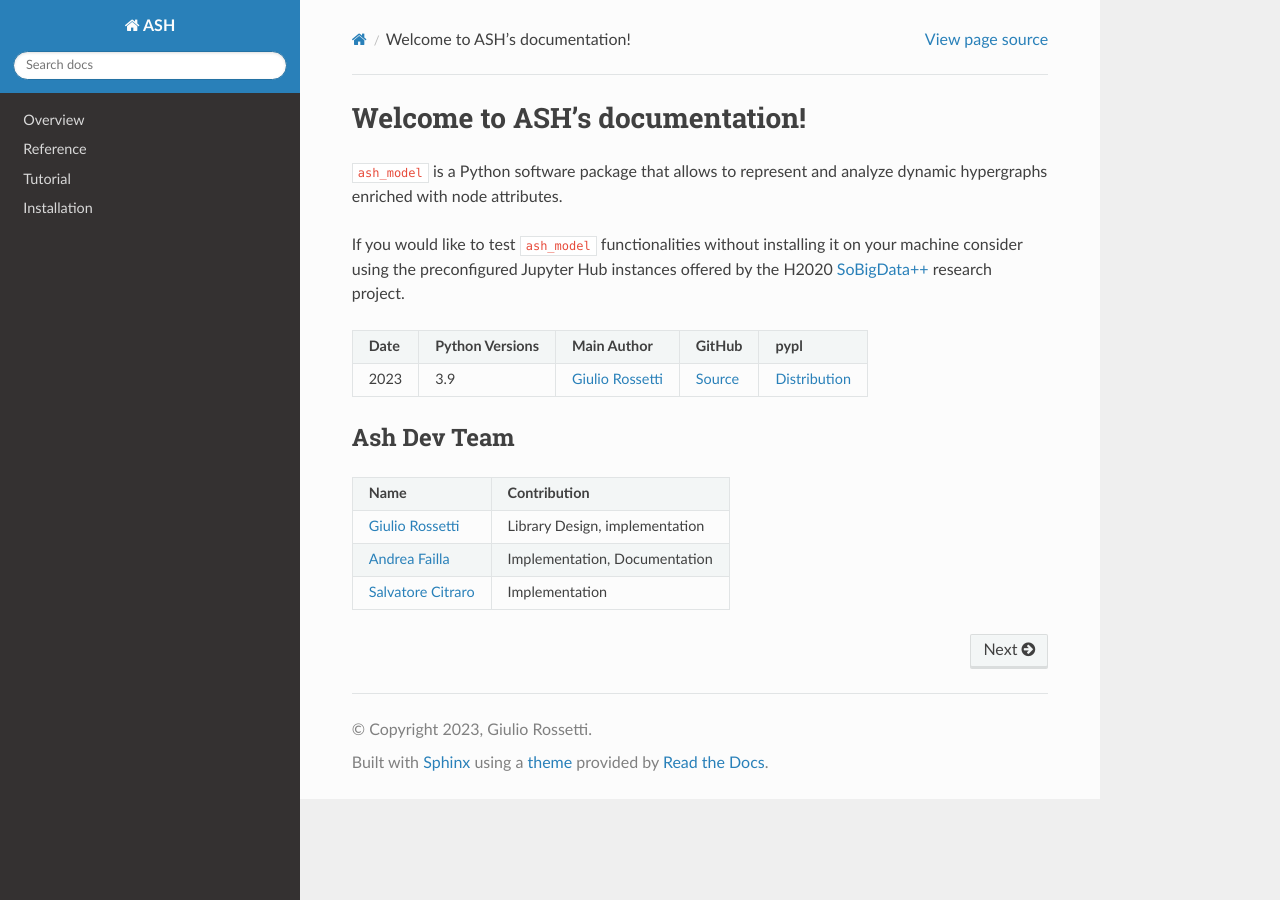
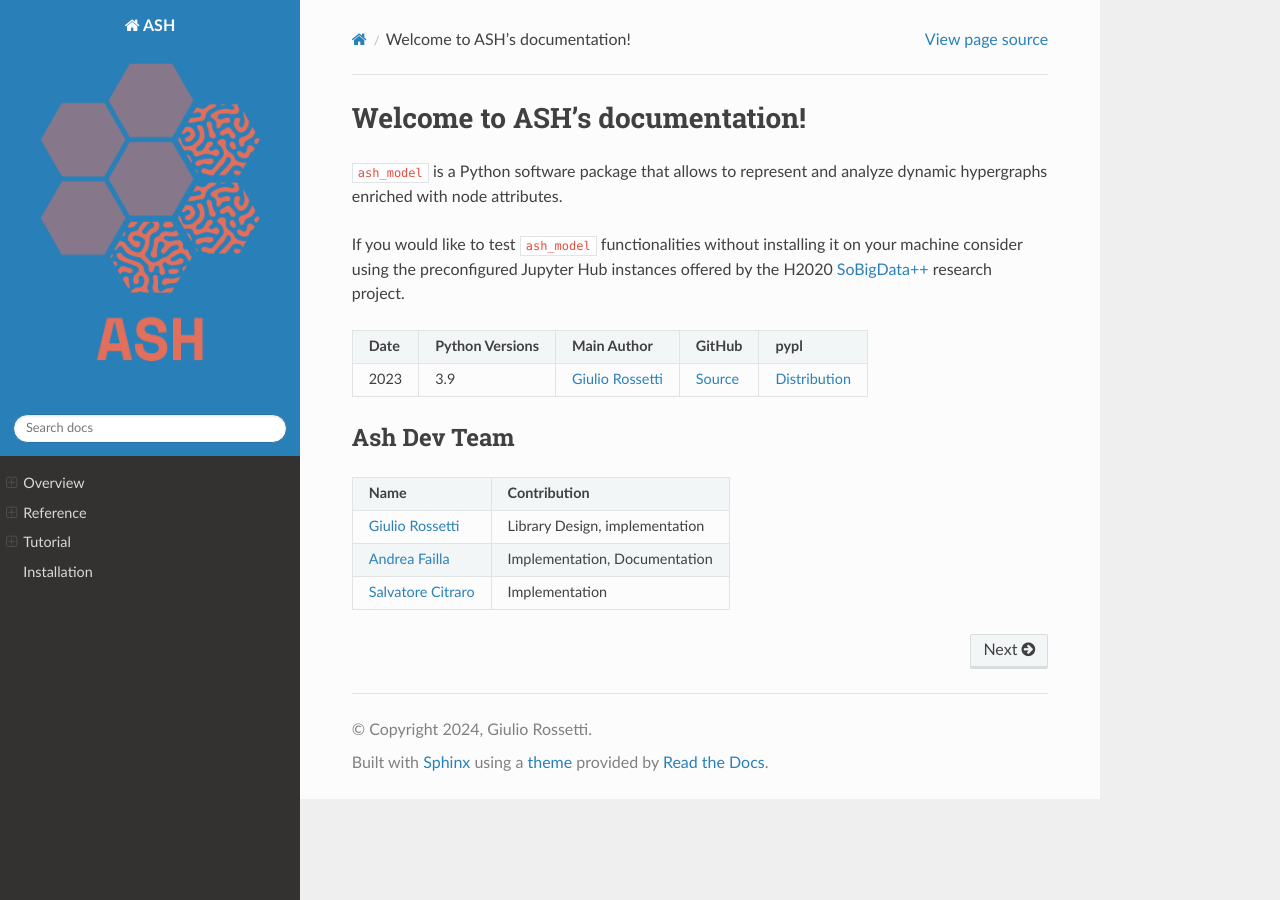
Before and after one commit to GiulioRossetti/ASH, a Sphinx documentation site: the page built from docs/index.rst, in a window 1280 px wide. Built offline with Sphinx 7.4.7 and the Read the Docs theme 2.0.0, drawn with Linux system fonts in a browser that asks for light colours; the version number is read from the project's files by our own code; some of the changed lines change nothing that is shown.

Commit message:
:art: logo 2024

```diff
--- a/docs/conf.py
+++ b/docs/conf.py
@@ -12,18 +12,36 @@
 #
 import os
 import sys
-from mock import Mock as MagicMock
+
 import sphinx_rtd_theme
 
+sys.path.append(os.path.join(os.path.dirname(__file__), ".."))
+try:
+    from ash_model import __version__
+except ImportError:
+    __version__ = u'0.1.0'
 
-class Mock(MagicMock):
-    @classmethod
-    def __getattr__(cls, name):
-        return MagicMock()
+html_theme = "sphinx_rtd_theme"
+html_theme_path = [sphinx_rtd_theme.get_html_theme_path()]
 
+version = __version__
+# The full version, including alpha/beta/rc tags.
+release = version
 
-MOCK_MODULES = [
-    "numpy",
+html_theme_options = {
+    "collapse_navigation": False,
+    "display_version": False,
+    "navigation_depth": 3,
+}
+
+# -- Project information -----------------------------------------------------
+
+project = "ASH"
+copyright = "2024, Giulio Rossetti"
+author = "Giulio Rossetti, Andrea Failla, Salvatore Citraro"
+
+autodoc_mock_imports = [
+     "numpy",
     "halp.undirected_hypergraph",
     "halp.utilities.undirected_matrices",
     "matplotlib.pyplot",
@@ -37,21 +55,7 @@ MOCK_MODULES = [
     "tqdm",
     "seaborn",
     "pandas",
-
 ]
-sys.modules.update((mod_name, Mock()) for mod_name in MOCK_MODULES)
-
-
-sys.path.insert(0, os.path.abspath('../'))
-
-# -- Project information -----------------------------------------------------
-
-project = 'ASH'
-copyright = '2023, Giulio Rossetti'
-author = 'Giulio Rossetti, Andrea Failla, Salvatore Citraro'
-
-# The full version, including alpha/beta/rc tags
-release = '0.1.0'
 
 # -- General configuration ---------------------------------------------------
 
@@ -61,29 +65,34 @@ release = '0.1.0'
 extensions = [
     "sphinx.ext.mathjax",
     "sphinx.ext.githubpages",
-    'sphinx.ext.autodoc',
-    'sphinx.ext.autosummary',
+    "sphinx.ext.autodoc",
+    "sphinx.ext.autosummary",
 ]
 
+
 # Add any paths that contain templates here, relative to this directory.
-templates_path = ['_templates']
+templates_path = ["_templates"]
 
 # List of patterns, relative to source directory, that match files and
 # directories to ignore when looking for source files.
 # This pattern also affects html_static_path and html_extra_path.
-exclude_patterns = ['_build', 'Thumbs.db', '.DS_Store']
+exclude_patterns = ["_build", "Thumbs.db", ".DS_Store"]
 
 # -- Options for HTML output -------------------------------------------------
 
 # The theme to use for HTML and HTML Help pages.  See the documentation for
 # a list of builtin themes.
 #
-import sphinx_rtd_theme
+# html_theme = 'alabaster'
 
-html_theme = 'sphinx_rtd_theme'
-html_theme_path = [sphinx_rtd_theme.get_html_theme_path()]
+html_logo = 'ash.png'
+
+# The name of an image file (relative to this directory) to use as a favicon of
+# the docs.  This file should be a Windows icon file (.ico) being 16x16 or 32x32
+# pixels large.
+# html_favicon = None
+
 # Add any paths that contain custom static files (such as style sheets) here,
 # relative to this directory. They are copied after the builtin static files,
 # so a file named "default.css" will overwrite the builtin "default.css".
 html_static_path = ['_static']
-#html_context = {"css_files": ["_static/css/custom.css"]}
```
Also changed, not shown: requirements_docs.txt (added, +9 -0 lines), .readthedocs.yaml, docs/ash.png (added).
